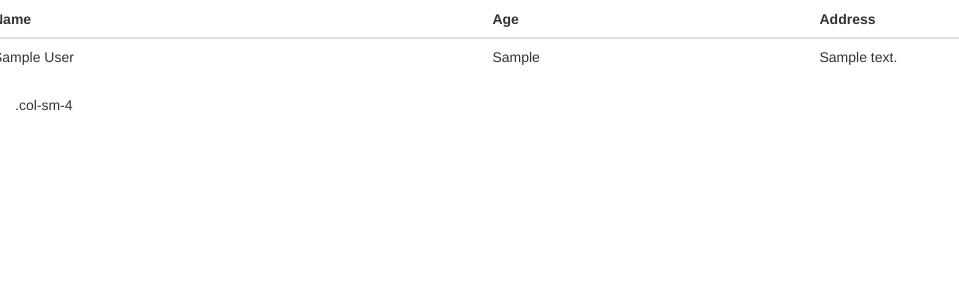
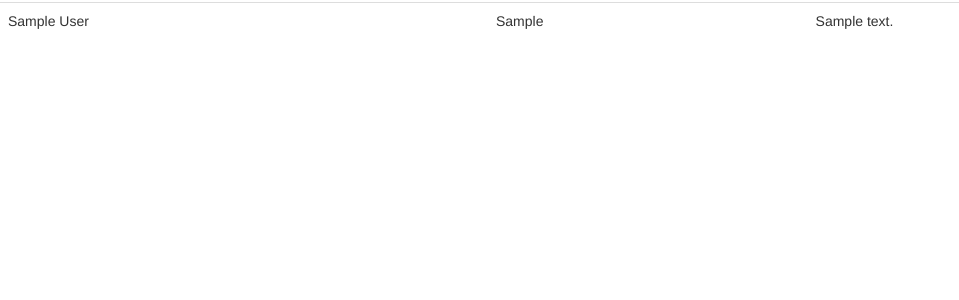
Before and after one commit to NhiCao/flask-crud-mvc, a Flask app: page /users/ in a window 1280 px wide. Shown: the top 300 px of the page, without its empty margins (0-959 px from the left). Run offline with Flask 2, Linux system fonts and the light colour scheme; tables that the repository leaves empty hold one stand-in row (values such as "Sample post"); some libraries are stand-ins or nearby versions.

Commit message:
update user_list.html

```diff
--- a/app/templates/user_list.html
+++ b/app/templates/user_list.html
@@ -12,32 +12,35 @@
 
 <body>
 
-    <div class="row">
-        <div class="col-sm-8"></div>
     <table class="table">
-                <thead>
+        <!-- <thead>
             <tr>
                 <th>Name</th>
                 <th>Age</th>
                 <th>Address</th>
             </tr>
-                </thead>
+        </thead> -->
         <tbody>
             {% for user in user_list %}
             <tr>
+                <div class="row">
+                    <div class="col-sm-3">
                         <td>{{ user.name }}</td>
+                    </div>
+                    <div class="col-sm-3">
                         <td>{{ user.age }}</td>
+                    </div>
+                    <div class="col-sm-3">
                         <td>{{ user.address }}</td>
+                    </div>
+                    <div class="col-sm-3">
+
+                    </div>
+                </div>
             </tr>
             {% endfor %}
         </tbody>
     </table>
-        </div>
-
-        <div class="col-sm-4">
-            .col-sm-4
-        </div>
-    </div>
 
 </body>
 
```
Lines whose indentation alone changed are shown as unchanged.
